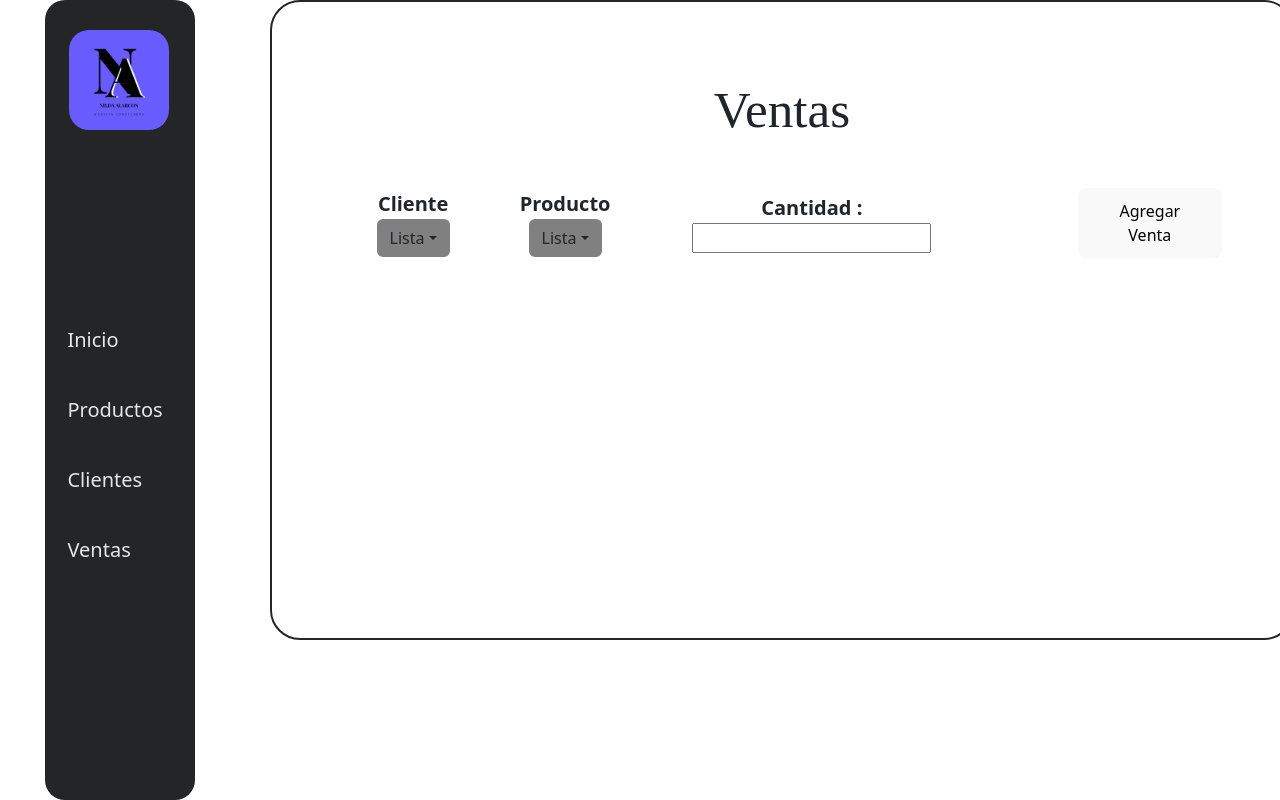
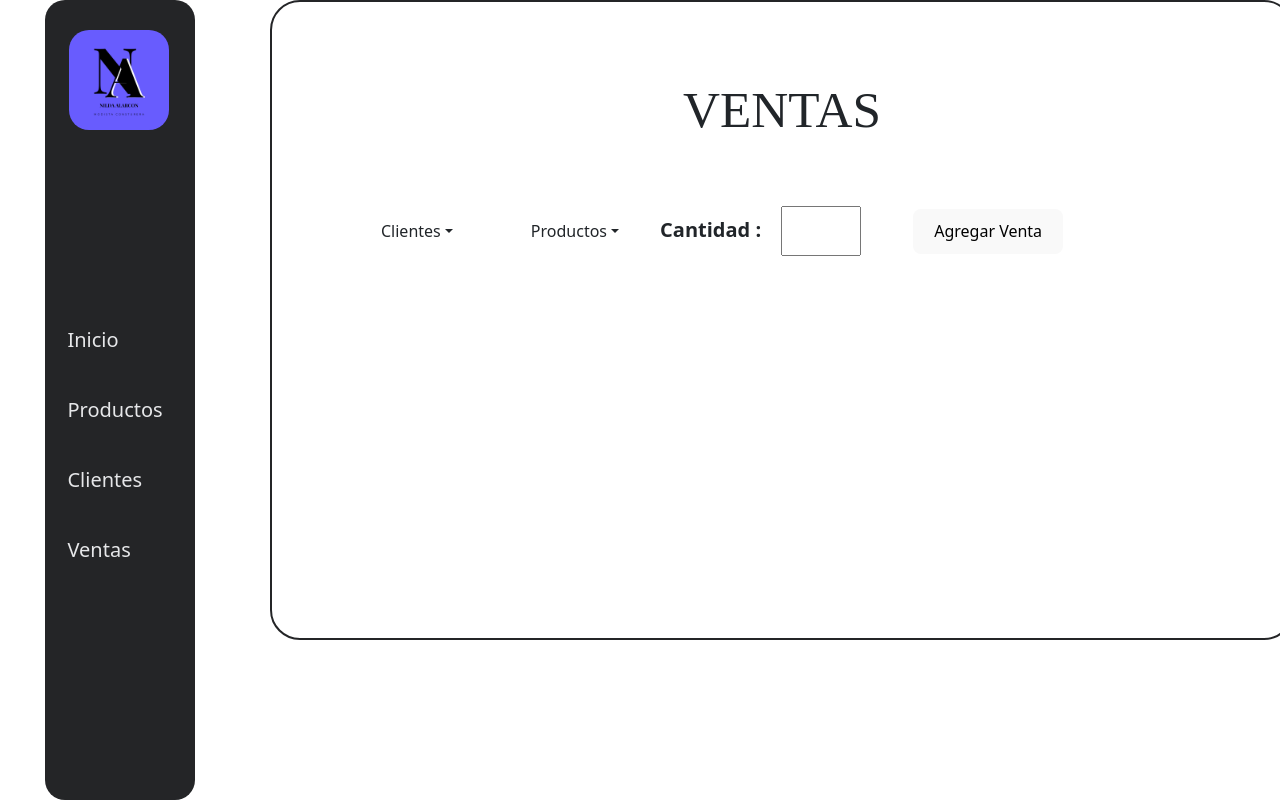
Before and after one commit to Agu1laredu/ControlDeVentas, a React (Vite) app: page /Ventas in a window 1280 px wide. Shown: the top 800 px of the page. Built offline with nearby package versions, Linux system fonts and the light colour scheme.

Commit message:
fix to ventas

```diff
--- a/src/Screen/Clientes/Clientes.tsx
+++ b/src/Screen/Clientes/Clientes.tsx
@@ -136,7 +136,7 @@ function ClientsCode() {
       <Sidebar />
 
       <section style={{ border: "2px solid #242527", padding: 50 }}>
-        <h1>Clientes</h1>
+        <h1> CLIENTES</h1>
 
         {/* Formulario para agregar/editar productos */}
         <form onSubmit={handleFormSubmit} className="FormClients">
--- a/src/Screen/Home/Home.tsx
+++ b/src/Screen/Home/Home.tsx
@@ -39,7 +39,7 @@ function Home() {
     <div style={{ display: "flex" }}>
       <Sidebar />
       <section>
-        <h1>Control de Ventas</h1>
+        <h1>CONTROL DE VENTAS</h1>
         <div className="CardContainer">
           {/* Mapea cada elemento de infoCard y pasa la información a Card */}
           {infoCard.map((item, index) => (
--- a/src/Screen/Produtos/Producto.tsx
+++ b/src/Screen/Produtos/Producto.tsx
@@ -126,7 +126,7 @@ function Productos() {
       <Sidebar />
 
       <section style={{ border: "2px solid #242527", padding: 50 }}>
-        <h1>Productos</h1>
+        <h1>PRODUCTOS</h1>
 
         {/* Formulario para agregar/editar productos */}
         <form onSubmit={handleFormSubmit} className="FormProduct">
--- a/src/Screen/Ventas/Components/DrowpDown/Dropdown .tsx
+++ b/src/Screen/Ventas/Components/DrowpDown/Dropdown .tsx
@@ -1,36 +1,31 @@
+import React from "react";
 import ButtonGroup from "react-bootstrap/ButtonGroup";
 import Dropdown from "react-bootstrap/Dropdown";
 import DropdownButton from "react-bootstrap/DropdownButton";
 import "./Dropdown.css";
-function VariantsExample() {
+
+interface DropdownProps {
+  title: string;
+  options: { name: string }[];
+}
+
+const DropdownComponent: React.FC<DropdownProps> = ({ title, options }) => {
   return (
-    <>
-      {["Lista"].map((variant) => (
     <DropdownButton
       as={ButtonGroup}
       className="dropdown"
-          name="Clientes"
-          key={variant}
-          id={`dropdown-variants-${variant}`}
-          variant={variant.toLowerCase()}
-          title={variant}
+      key={title}
+      id={`dropdown-variants-${title}`}
+      variant={title.toLowerCase()}
+      title={title}
     >
-          <Dropdown.Item eventKey="1">
-            <p className="Ejemplos">Ejemplo 1</p>
+      {options.map((option, index) => (
+        <Dropdown.Item key={index} eventKey={String(index + 1)}>
+          <p className="Ejemplos">{option.name}</p>
         </Dropdown.Item>
-          <Dropdown.Item eventKey="2">
-            <p className="Ejemplos">Ejemplo 2</p>
-          </Dropdown.Item>
-          <Dropdown.Item eventKey="3">
-            <p className="Ejemplos">Ejemplo 3</p>
-          </Dropdown.Item>
-          <Dropdown.Item eventKey="4">
-            <p className="Ejemplos">Ejemplo 4</p>
-          </Dropdown.Item>
+      ))}
     </DropdownButton>
-      ))}
-    </>
   );
-}
+};
 
-export default VariantsExample;
+export default DropdownComponent;
--- a/src/Screen/Ventas/Components/DrowpDown/Dropdown.css
+++ b/src/Screen/Ventas/Components/DrowpDown/Dropdown.css
@@ -1,9 +1,10 @@
 .dropdown {
-  background-color: gray;
+  margin: 20px;
+  padding: 4px;
 }
 
 .Ejemplos {
-  border-bottom: 2px solid gray;
+  border-bottom: 2px solid #685cfe;
   text-align: center;
   padding-bottom: 10px;
 }
--- a/src/Screen/Ventas/Ventas.tsx
+++ b/src/Screen/Ventas/Ventas.tsx
@@ -3,8 +3,7 @@ import React, { useState, useEffect } from "react";
 import Sidebar from "../../Components/SideBar/Sidebar";
 import Table from "react-bootstrap/Table";
 import "bootstrap/dist/css/bootstrap.min.css";
-import Dropdown from "./Components/DrowpDown/Dropdown ";
-
+import DropdownComponent from "./Components/DrowpDown/Dropdown ";
 interface Ventas {
   id: number;
   cliente: string;
@@ -124,6 +123,30 @@ function VentasRealizadas() {
     setCurrentProduct(product);
   };
 
+  // Luego en tu componente App, donde tienes los arrays de Clientes y Productos:
+  const Clientes = [
+    {
+      name: "Hector",
+    },
+    {
+      name: "Hugo",
+    },
+    {
+      name: "Jeronimo",
+    },
+  ];
+
+  const Productos = [
+    {
+      name: "Buzos Esc Oroño",
+    },
+    {
+      name: "Remeras Maxi kiosco",
+    },
+    {
+      name: "Camperas Colores Primarios",
+    },
+  ];
   return (
     <div
       style={{
@@ -134,28 +157,26 @@ function VentasRealizadas() {
       <Sidebar />
 
       <section style={{ border: "2px solid #242527", padding: 50 }}>
-        <h1>Ventas</h1>
+        <h1>VENTAS</h1>
 
         {/* Formulario para agregar/editar productos */}
         <form onSubmit={handleFormSubmit} className="FormProduct">
           <div style={{ textAlign: "center", margin: "auto 2px" }}>
-            <label htmlFor="cliente">
-              <b style={{ fontSize: 20, fontWeight: "bold" }}> Cliente </b>
-            </label>
-            <Dropdown />
+            <label htmlFor="cliente"></label>
+            <DropdownComponent title="Clientes" options={Clientes} />
           </div>
 
           <div style={{ textAlign: "center", margin: "auto 2px" }}>
-            <label htmlFor="pruducto">
-              <b style={{ fontSize: 20, fontWeight: "bold" }}> Producto </b>
-            </label>
-            <Dropdown />
+            <label htmlFor="producto"></label>
+            <DropdownComponent title="Productos" options={Productos} />
           </div>
+
           <div style={{ textAlign: "center", margin: "auto 2px" }}>
             <label htmlFor="cantidad">
               <b style={{ fontSize: 20, fontWeight: "bold" }}> Cantidad :</b>
             </label>
             <input
+              style={{ width: "80px", height: "50px", marginLeft: "20px" }}
               type="number"
               name="cantidad"
               step="0.01"
@@ -164,9 +185,8 @@ function VentasRealizadas() {
             />
           </div>
           <button
-            className="ButtonEditar"
             type="submit"
-            style={{ marginLeft: 100 }}
+            style={{ margin: " auto 50px", width: "150px", height: "45px" }}
           >
             {currentProduct ? "Editar Venta" : "Agregar Venta"}
           </button>
```
Lines whose indentation alone changed are shown as unchanged.
